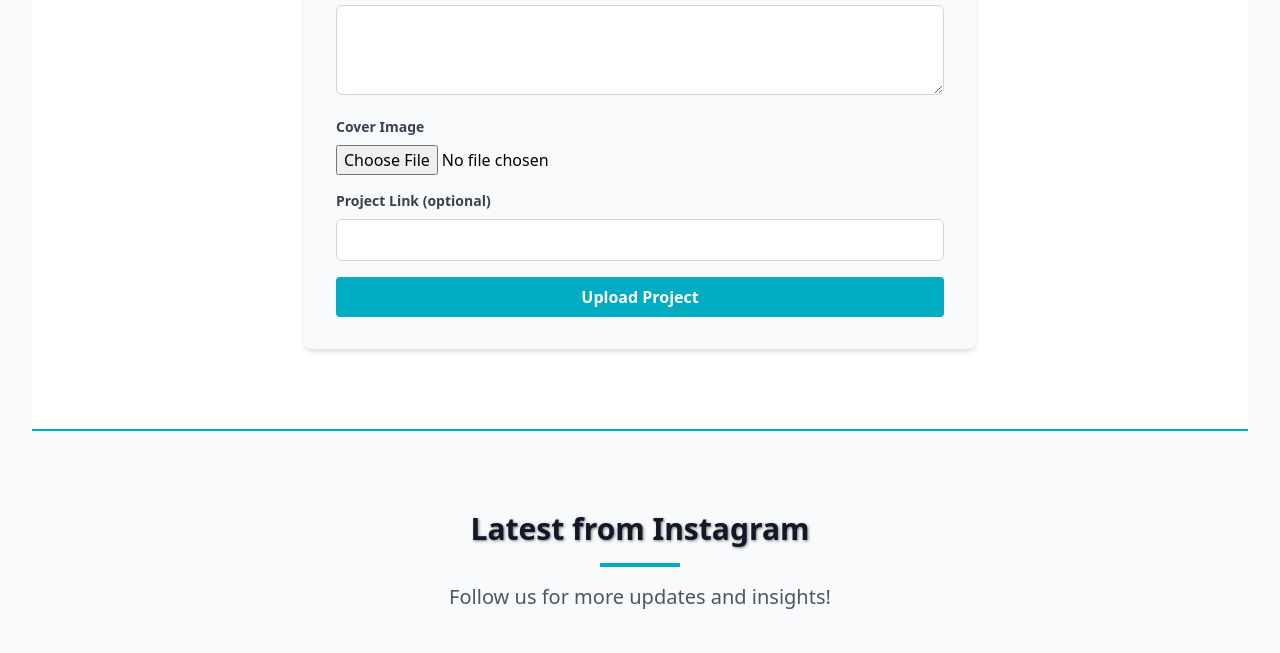
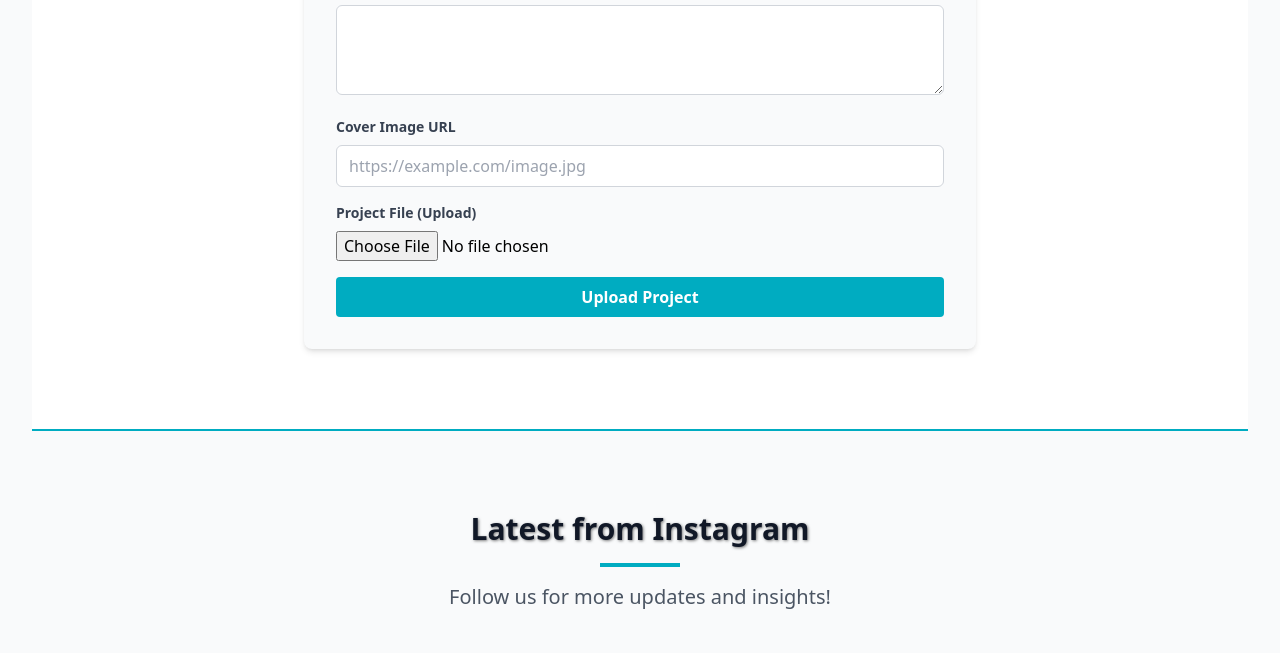
Before and after one commit to manvi541/MediSec, a website: page public/index.html in a window 1280 px wide. Shown: the part 2101-2754 px from the top of the page. Drawn offline with nearby package versions, Linux system fonts and the light colour scheme; no server answers.

Commit message:
Update index.html

```diff
--- a/public/index.html
+++ b/public/index.html
@@ -220,7 +220,7 @@
         }
     </style>
 </head>
-<body class="font-sans bg-gray-50">
+<body class="font-sans bg-gray-50 overflow-x-hidden">
     <!-- Custom Message Box HTML -->
     <div id="custom-message-box" class="hidden">
         <div id="custom-message-content" class="bg-white p-8 rounded-lg shadow-xl">
@@ -427,16 +427,15 @@
                     </div>
                     <div>
                         <label class="block text-gray-700 text-sm font-bold mb-2" for="project-image">
-                            Cover Image
+                            Cover Image URL
                         </label>
-                        <input class="w-full" id="project-image" type="file" accept="image/*">
+                        <input class="form-input w-full px-3 py-2 border border-gray-300 rounded-md" id="project-image" type="url" placeholder="https://example.com/image.jpg">
                     </div>
                     <div>
                         <label class="block text-gray-700 text-sm font-bold mb-2" for="project-link">
-                            Project Link (optional)
+                            Project File (Upload)
                         </label>
-                        <input class="form-input w-full px-3 py-2 border border-gray-300 rounded-md"
-                               id="project-link" type="url">
+                        <input class="w-full" id="project-link" type="file" accept=".zip,.pdf,.doc,.docx,.ppt,.pptx,.xls,.xlsx">
                     </div>
                     <button type="submit" class="w-full bg-[#00acc1] hover:bg-[#7a97ab] text-white font-bold py-2 px-4 rounded transition duration-300">
                         Upload Project
@@ -468,15 +467,15 @@
                         </div>
                         <div class="mb-4">
                             <label class="block text-gray-700 text-sm font-bold mb-2" for="modal-project-image">
-                                Cover Image (re-upload to change)
+                                Cover Image URL
                             </label>
-                            <input class="w-full" id="modal-project-image" type="file" accept="image/*">
+                            <input class="form-input w-full px-3 py-2 border border-gray-300 rounded-md" id="modal-project-image" type="url" placeholder="https://example.com/image.jpg">
                         </div>
                         <div class="mb-4">
                             <label class="block text-gray-700 text-sm font-bold mb-2" for="modal-project-link">
-                                Project Link (optional)
+                                Project File (Upload)
                             </label>
-                            <input class="form-input w-full px-3 py-2 border border-gray-300 rounded-md" id="modal-project-link" type="url">
+                            <input class="w-full" id="modal-project-link" type="file" accept=".zip,.pdf,.doc,.docx,.ppt,.pptx,.xls,.xlsx">
                         </div>
                         <div class="flex justify-between">
                             <button type="button" id="delete-project-modal-btn" class="bg-red-500 hover:bg-red-600 text-white font-bold py-2 px-4 rounded transition duration-300 hidden">
@@ -576,9 +575,9 @@
                         </div>
                         <div class="mb-4">
                             <label class="block text-gray-700 text-sm font-bold mb-2" for="member-image">
-                                Profile Image
+                                Profile Image URL
                             </label>
-                            <input class="w-full" id="member-image" type="file">
+                            <input class="form-input w-full px-3 py-2 border border-gray-300 rounded-md" id="member-image" type="url" placeholder="https://example.com/profile.jpg">
                         </div>
                         <div class="flex justify-between">
                             <button type="button" id="delete-member-btn" class="bg-red-500 hover:bg-red-600 text-white font-bold py-2 px-4 rounded transition duration-300 hidden">
@@ -818,11 +817,11 @@
                 <label for="project-description" class="admin-label">Description:</label>
                 <textarea id="project-description" class="admin-input" rows="3" placeholder="A brief description of the project..." required></textarea>
 
-                <label for="project-image" class="admin-label">Image (Upload File):</label>
-                <input type="file" id="project-image" class="admin-input" accept="image/*">
+                <label for="project-image" class="admin-label">Cover Image URL:</label>
+                <input type="url" id="project-image" class="admin-input" placeholder="https://example.com/image.jpg">
 
-                <label for="project-link" class="admin-label">Project Link (e.g., GitHub, Demo):</label>
-                <input type="url" id="project-link" class="admin-input" placeholder="https://github.com/your-project">
+                <label for="project-link" class="admin-label">Project File (Upload):</label>
+                <input type="file" id="project-link" class="admin-input" accept=".zip,.pdf,.doc,.docx,.ppt,.pptx,.xls,.xlsx">
 
                 <button type="submit" class="admin-button w-full">Add Project</button>
             </form>
@@ -849,8 +848,8 @@
                 <label for="new-member-bio" class="admin-label">Bio:</label>
                 <textarea id="new-member-bio" class="admin-input" rows="3" placeholder="A short bio about the team member..."></textarea>
 
-                <label for="new-member-image" class="admin-label">Profile Image:</label>
-                <input type="file" id="new-member-image" class="admin-input" accept="image/*">
+                <label for="new-member-image" class="admin-label">Profile Image URL:</label>
+                <input type="url" id="new-member-image" class="admin-input" placeholder="https://example.com/profile.jpg">
 
                 <button type="submit" class="admin-button w-full">Add Team Member</button>
             </form>
```
